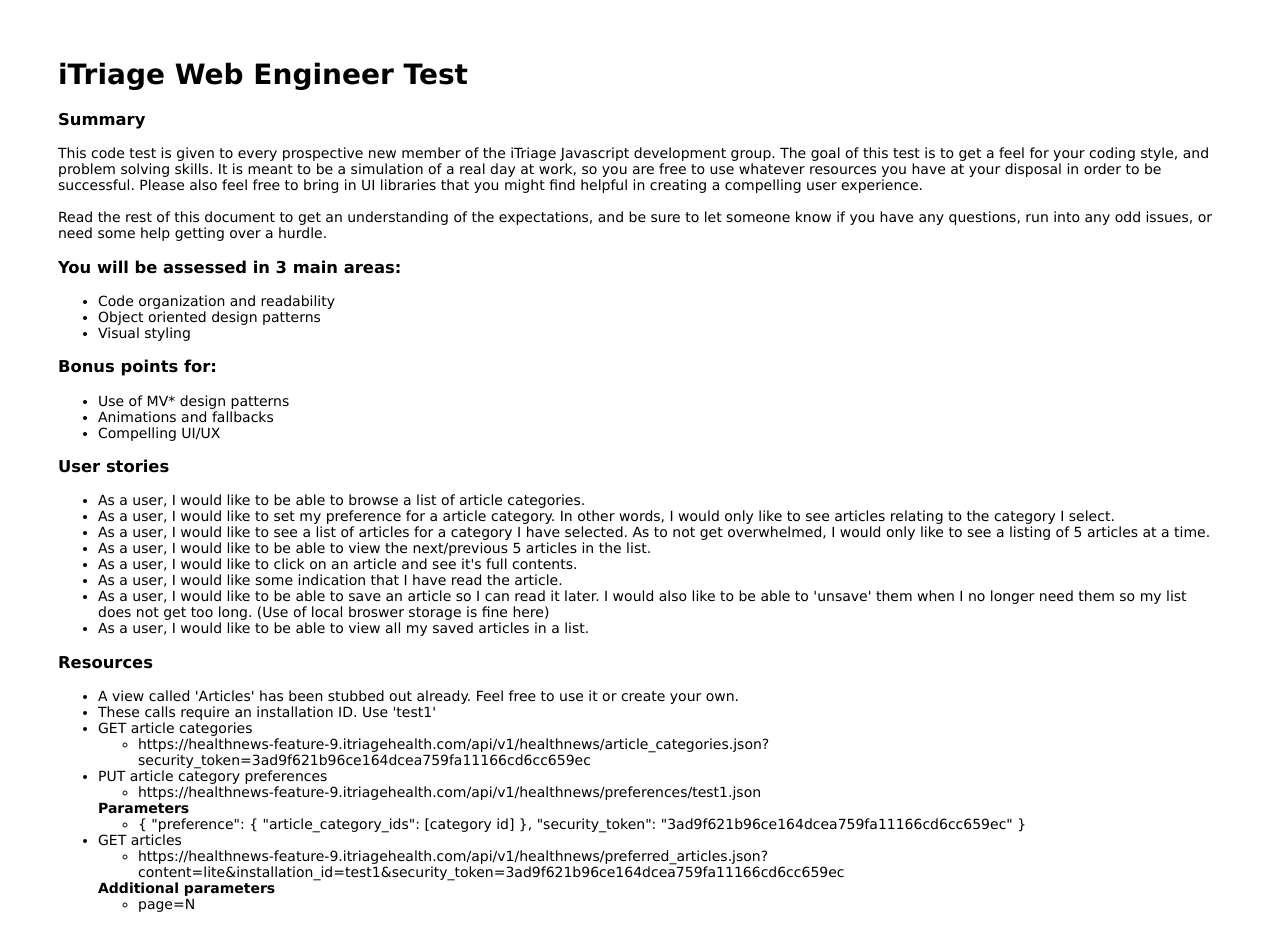
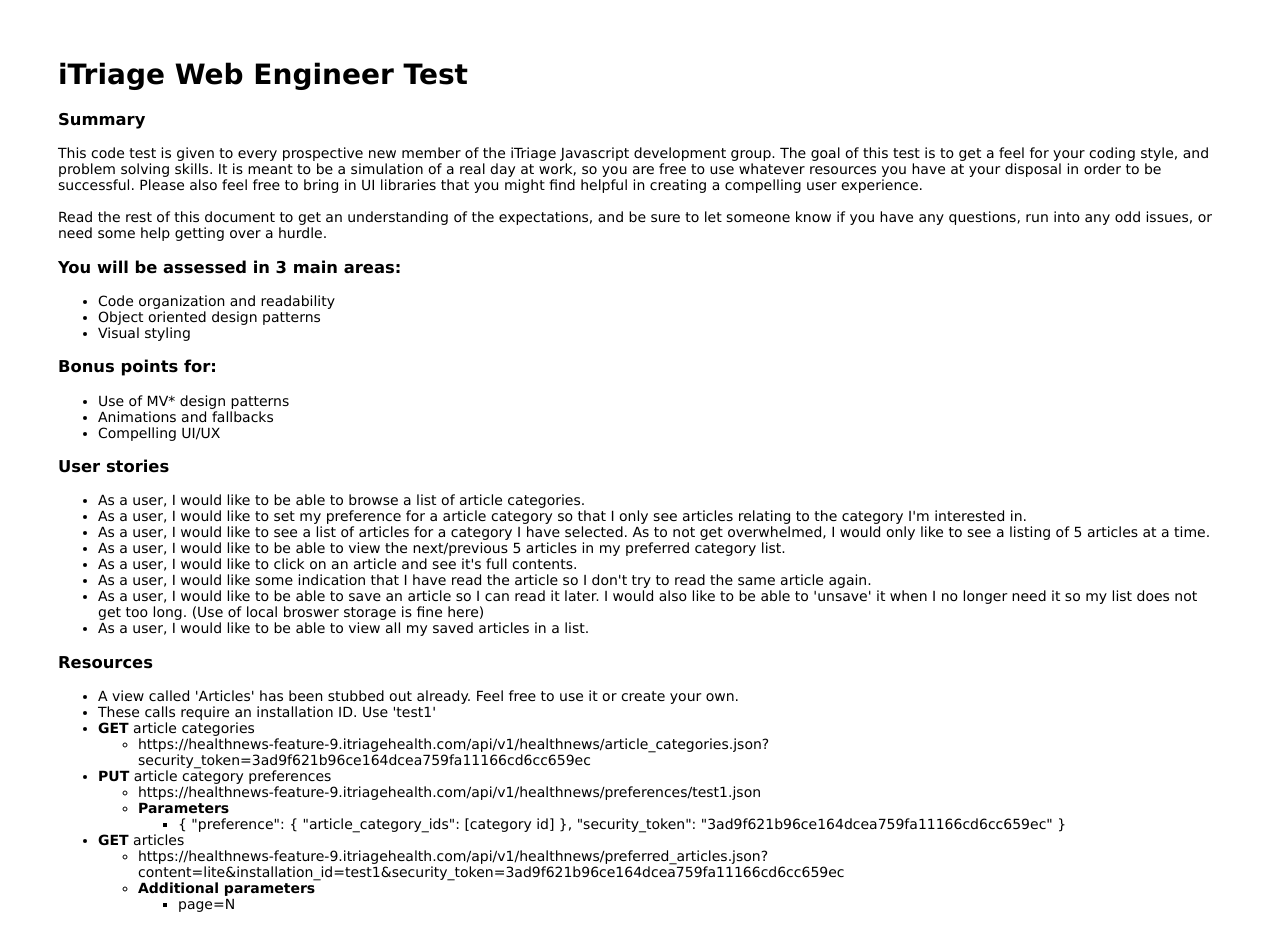
Before and after one commit to hexorx/web_code_test, a website: page views/index.html in a window 1280 px wide. Drawn offline with Linux system fonts and the light colour scheme; files that its build step writes are made by us from their sources.

Commit message:
updated resource section

```diff
--- a/views/index.html
+++ b/views/index.html
@@ -31,12 +31,12 @@
     <h3>User stories</h3>
     <ul>
       <li>As a user, I would like to be able to browse a list of article categories.</li>
-      <li>As a user, I would like to set my preference for a article category. In other words, I would only like to see articles relating to the category I select.</li>
+      <li>As a user, I would like to set my preference for a article category so that I only see articles relating to the category I'm interested in.</li>
       <li>As a user, I would like to see a list of articles for a category I have selected. As to not get overwhelmed, I would only like to see a listing of 5 articles at a time.</li>
-      <li>As a user, I would like to be able to view the next/previous 5 articles in the list.</li>
+      <li>As a user, I would like to be able to view the next/previous 5 articles in my preferred category list.</li>
       <li>As a user, I would like to click on an article and see it's full contents.</li>
-      <li>As a user, I would like some indication that I have read the article.</li>
-      <li>As a user, I would like to be able to save an article so I can read it later. I would also like to be able to 'unsave' them when I no longer need them so my list does not get too long. (Use of local broswer storage is fine here)</li>
+      <li>As a user, I would like some indication that I have read the article so I don't try to read the same article again.</li>
+      <li>As a user, I would like to be able to save an article so I can read it later. I would also like to be able to 'unsave' it when I no longer need it so my list does not get too long. (Use of local broswer storage is fine here)</li>
       <li>As a user, I would like to be able to view all my saved articles in a list.</li>
     </ul>
 
@@ -44,21 +44,27 @@
     <ul>
       <li>A view called 'Articles' has been stubbed out already. Feel free to use it or create your own.</li>
       <li>These calls require an installation ID. Use 'test1'</li>
-      <li>GET article categories
+      <li><strong>GET</strong> article categories
         <ul><li>https://healthnews-feature-9.itriagehealth.com/api/v1/healthnews/article_categories.json?security_token=3ad9f621b96ce164dcea759fa11166cd6cc659ec</li></ul>
       </li>
-      <li>PUT article category preferences
-        <ul><li>https://healthnews-feature-9.itriagehealth.com/api/v1/healthnews/preferences/test1.json</li></ul>
-        <strong>Parameters</strong>
+      <li><strong>PUT</strong> article category preferences
         <ul>
-          <li>{ "preference": { "article_category_ids": [category id] }, "security_token": "3ad9f621b96ce164dcea759fa11166cd6cc659ec" }</li>
+          <li>https://healthnews-feature-9.itriagehealth.com/api/v1/healthnews/preferences/test1.json</li>
+          <li><strong>Parameters</strong>
+            <ul>
+              <li>{ "preference": { "article_category_ids": [category id] }, "security_token": "3ad9f621b96ce164dcea759fa11166cd6cc659ec" }</li>
+            </ul>
+          </li>
         </ul>
+
+
       </li>
-      <li>GET articles
-        <ul><li>https://healthnews-feature-9.itriagehealth.com/api/v1/healthnews/preferred_articles.json?content=lite&installation_id=test1&security_token=3ad9f621b96ce164dcea759fa11166cd6cc659ec</li></ul>
-        <strong>Additional parameters</strong>
-        <ul>
-          <li>page=N</li>
+      <li><strong>GET</strong> articles
+        <ul><li>https://healthnews-feature-9.itriagehealth.com/api/v1/healthnews/preferred_articles.json?content=lite&installation_id=test1&security_token=3ad9f621b96ce164dcea759fa11166cd6cc659ec</li>
+          <li><strong>Additional parameters</strong></li>
+            <ul>
+              <li>page=N</li>
+            </ul>
         </ul>
       </li>
     </ul>
```
